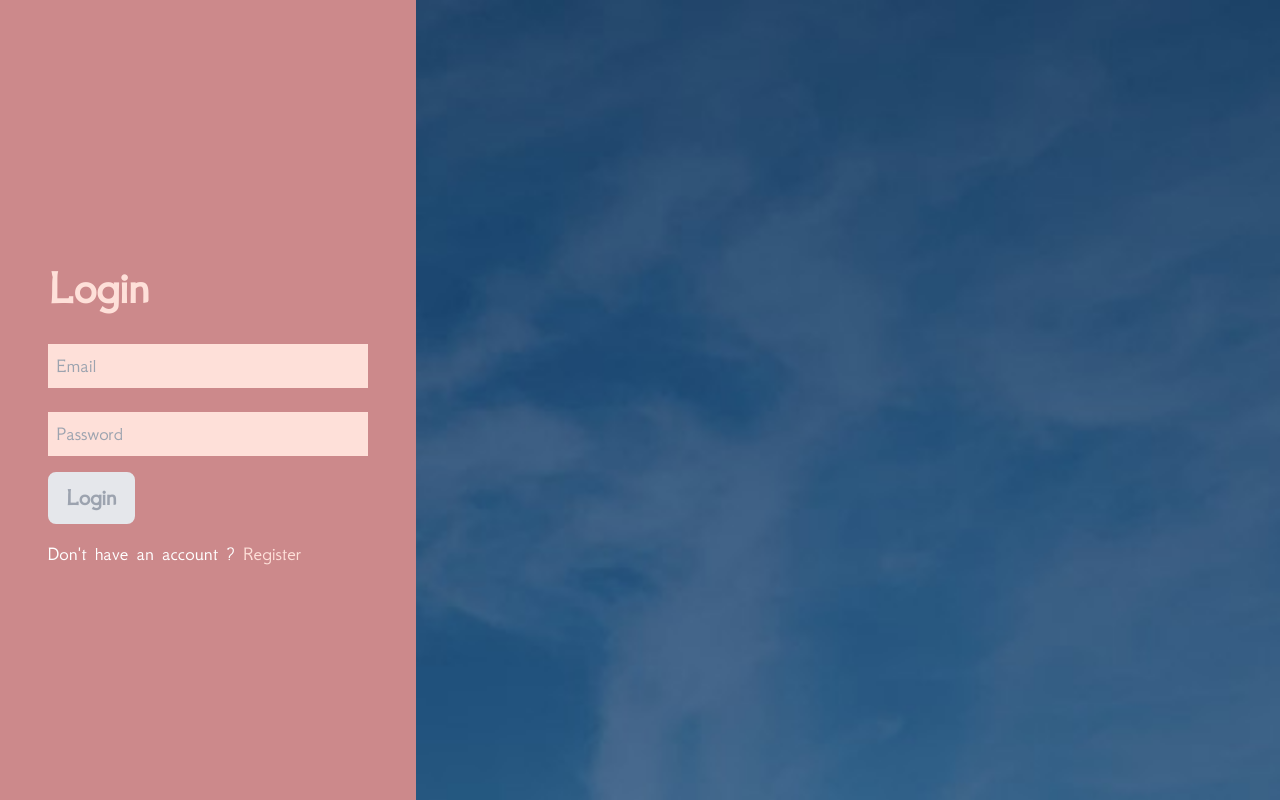
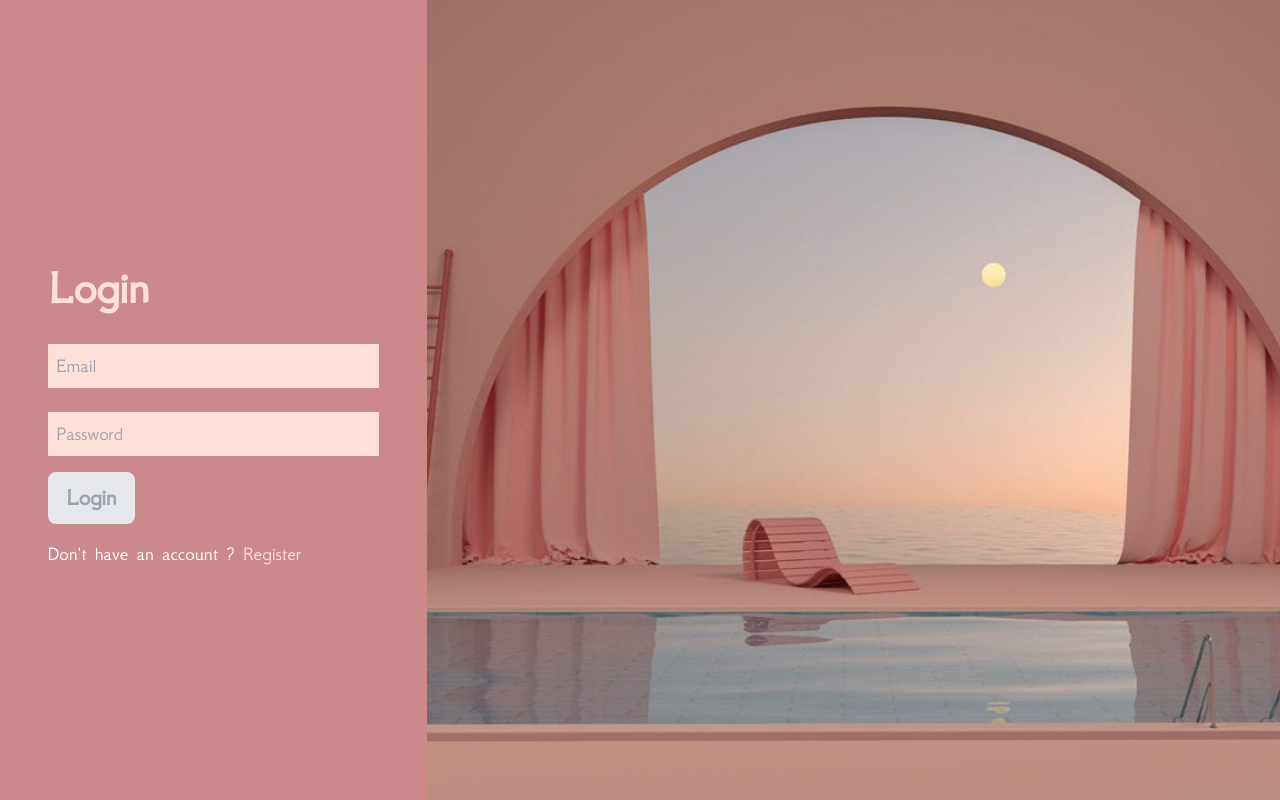
Before and after one commit to nawresncib12/Kallos, an Angular app: page /login in a window 1280 px wide. Built offline with nearby package versions, Linux system fonts and the light colour scheme.

Commit message:
feat: change login and register images

```diff
--- a/src/app/pages/login/login.component.html
+++ b/src/app/pages/login/login.component.html
@@ -1,13 +1,13 @@
-<div class="w-full h-full flex bg-pink-light">
-  <div class="bg-pink-dark px-12 flex items-center w-full md:w-fit">
-    <div class="w-80">
+<div class="w-full h-full grid grid-cols-3 bg-pink-light">
+  <div class="bg-pink-dark px-12 flex items-center col-span-3 md:col-span-1">
+    <div class="w-full">
       <h1 class="text-5xl text-pink-light font-bold my-8">Login</h1>
       <app-login-form></app-login-form>
     </div>
   </div>
-  <div class="w-full h-full hidden md:block">
+  <div class="w-full h-full hidden md:block col-span-2">
     <img
-      src="../../../../assets/images/sky.jpg"
+      src="../../../../assets/images/login.jpeg"
       alt="heroimg"
       class="object-cover h-full w-full"
     />
--- a/src/app/pages/register/register.component.html
+++ b/src/app/pages/register/register.component.html
@@ -1,13 +1,13 @@
-<div class="w-full h-full flex bg-pink-light">
-  <div class="bg-pink-dark px-12 flex items-center w-full md:w-fit">
-    <div class="w-80">
+<div class="w-full h-full grid grid-cols-2 bg-pink-light">
+  <div class="bg-pink-dark px-12 flex items-center col-span-2 md:col-span-1">
+    <div class="w-full">
       <h1 class="text-5xl text-pink-light font-bold my-8">Register</h1>
       <app-register-form></app-register-form>
     </div>
   </div>
   <div class="w-full h-full hidden md:block">
     <img
-      src="../../../../assets/images/sky.jpg"
+      src="../../../../assets/images/register.webp"
       alt="heroimg"
       class="object-cover h-full w-full"
     />
```
Also changed, not shown: src/assets/images/login.jpeg (added), src/assets/images/register.webp (added).
